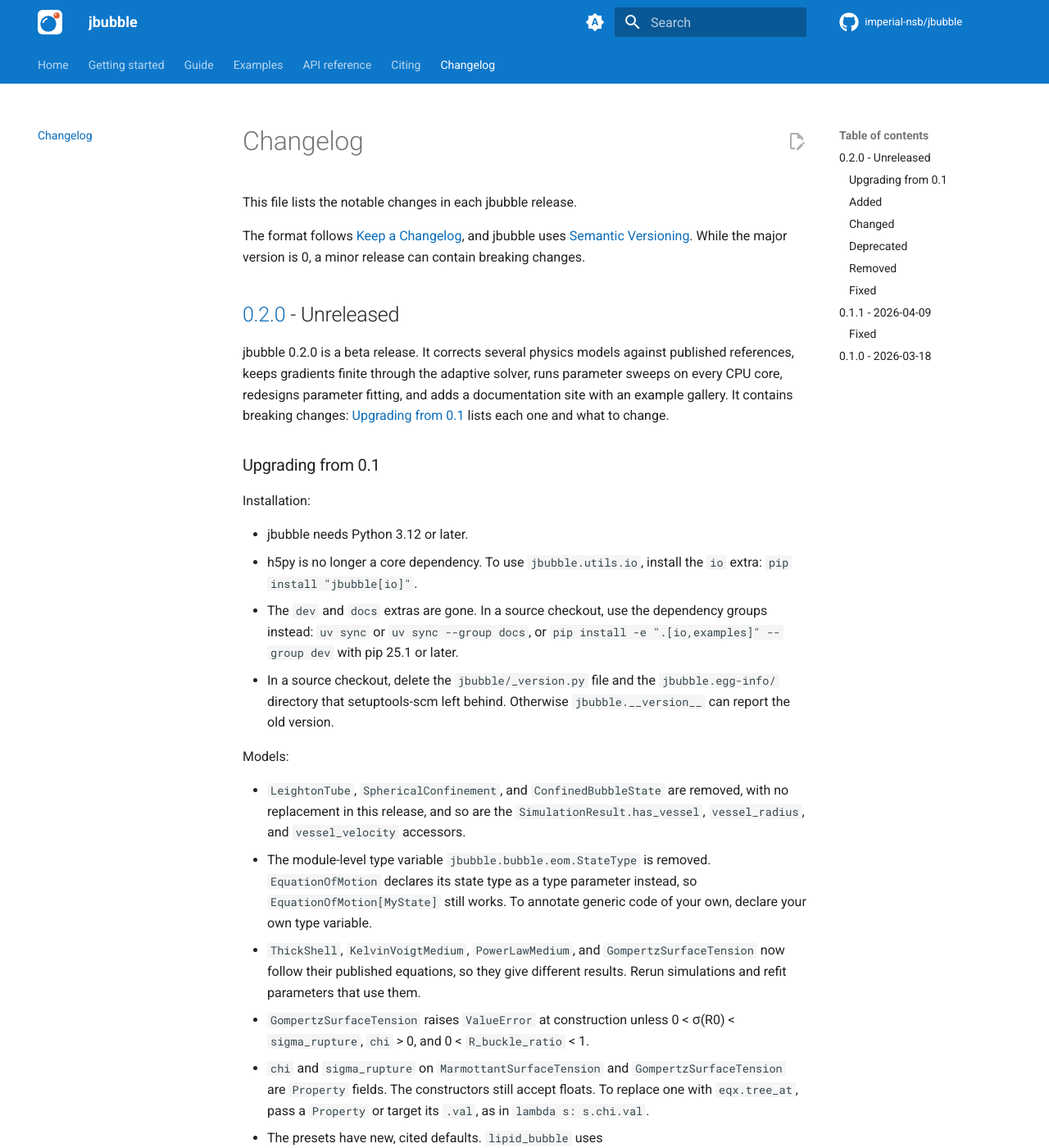
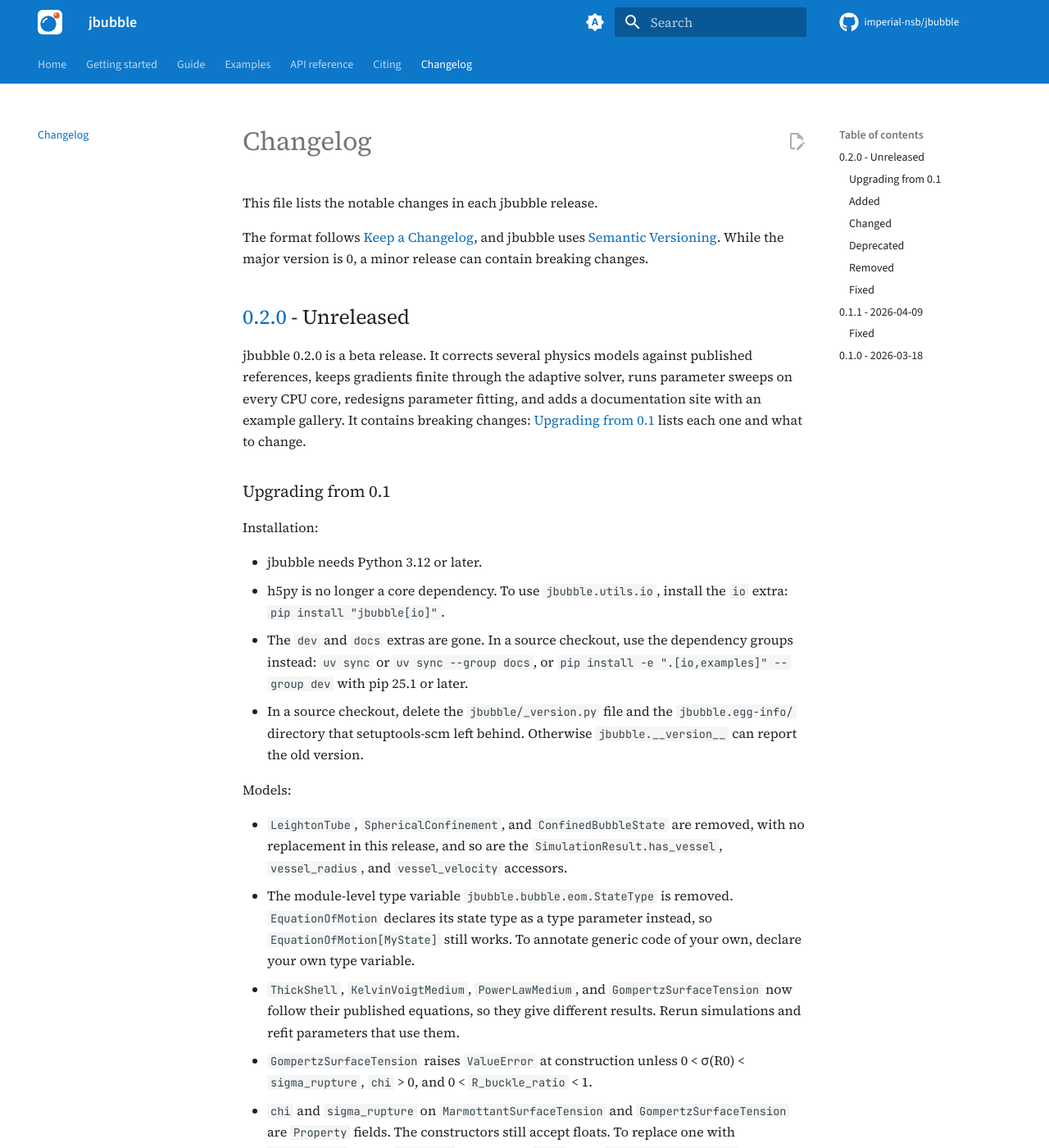
Before and after one commit to imperial-nsb/jbubble, an MkDocs documentation site: the page built from docs/changelog.md, in a window 1280 px wide and 1400 px high. Shown: the whole window at 82% size. Built offline with MkDocs 1.6.1 and Material for MkDocs 9.7.7, drawn with Linux system fonts in a browser that asks for light colours; nearby versions of some CDN libraries; comment, search, counter and statistics services are not loaded.

Commit message:
docs: set the site in Source Serif 4 with a sans navigation
Use Source Serif 4 for page text, which suits the KaTeX maths, Source
Sans 3 for the navigation, header, and footer, and JetBrains Mono for
code.

```diff
--- a/docs/stylesheets/extra.css
+++ b/docs/stylesheets/extra.css
@@ -13,6 +13,37 @@
  * blend into the page. The example figures use the light style, so they show
  * as light panels in both schemes.
  */
+
+/*
+ * Typography: Source Serif 4 for page text (set as the theme's text font in
+ * mkdocs.yml) and Source Sans 3, its companion sans, for the navigation,
+ * header, tabs, search, and footer, where short labels read better without
+ * serifs.
+ */
+@import url("https://fonts.googleapis.com/css2?family=Source+Sans+3:wght@400;600&display=swap");
+
+.md-header,
+.md-tabs,
+.md-nav,
+.md-search,
+.md-footer,
+.md-source,
+.md-typeset .md-button {
+  font-family: "Source Sans 3", system-ui, -apple-system, "Segoe UI", sans-serif;
+}
+
+.md-typeset {
+  font-optical-sizing: auto;
+  line-height: 1.65;
+}
+
+.md-typeset h1,
+.md-typeset h2,
+.md-typeset h3 {
+  font-weight: 500;
+  letter-spacing: -0.01em;
+  text-wrap: balance;
+}
 
 [data-md-color-scheme="default"] {
   --md-primary-fg-color: #0d77ca;
--- a/mkdocs.yml
+++ b/mkdocs.yml
@@ -14,6 +14,11 @@
   # The modern variant draws the header on the page background, which the
   # logo colours and docs/stylesheets/extra.css assume.
   variant: modern
+  # Source Serif 4 (Adobe, SIL Open Font License) for reading, which suits the
+  # KaTeX maths; docs/stylesheets/extra.css sets the navigation in Source Sans 3.
+  font:
+    text: Source Serif 4
+    code: JetBrains Mono
   logo: assets/images/logo.svg
   favicon: assets/images/logo.svg
   icon:
```
